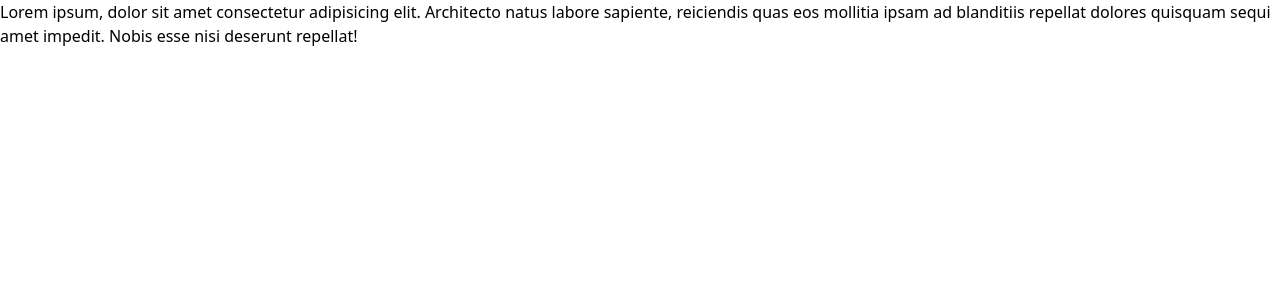
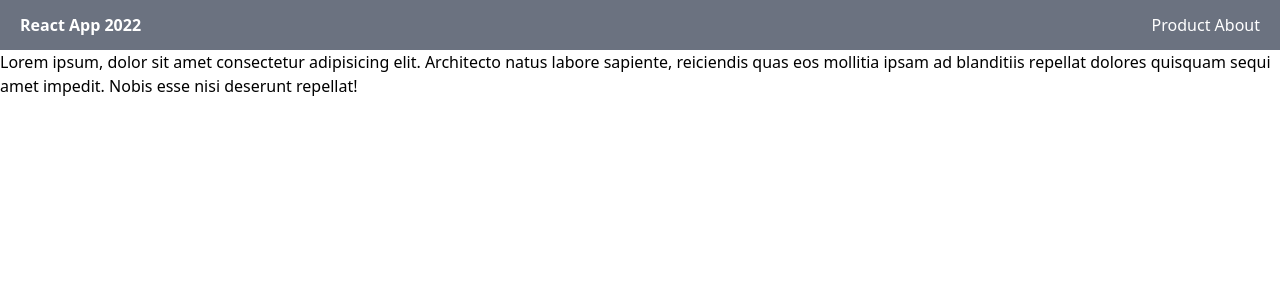
Before and after one commit to Paata1987/VLMReat, a React (Create React App) app: page /about in a window 1280 px wide. Shown: the top 300 px of the page. Built offline with nearby package versions, Linux system fonts and the light colour scheme.

Commit message:
create style navigation

```diff
--- a/src/App.tsx
+++ b/src/App.tsx
@@ -1,13 +1,17 @@
 import { Route, Routes } from "react-router-dom";
+import { Navigation } from "./components/Navigation";
 import { AboutPages } from "./pages/AboutPages";
 import { ProductsPage } from "./pages/Products";
 
 function App() {
   return (
-    <Routes>
-      <Route path="/" element={<ProductsPage />} />
-      <Route path="/about" element={<AboutPages />} />
-    </Routes>
+    <>
+      <Navigation />
+      <Routes>
+        <Route path="/" element={<ProductsPage />} />
+        <Route path="/about" element={<AboutPages />} />
+      </Routes>
+    </>
   );
 }
 
--- /dev/null
+++ b/src/components/Navigation.tsx
@@ -0,0 +1,14 @@
+import React, { Component } from "react";
+import { Link } from "react-router-dom";
+
+export function Navigation() {
+  return (
+    <div className="h-[50px] flex justify-between items-center px-5 bg-gray-500 text-white ">
+      <span className="font-bold">React App 2022</span>
+      <span>
+        <Link to="/"> Product </Link>
+        <Link to="/about"> About </Link>
+      </span>
+    </div>
+  );
+}
```
